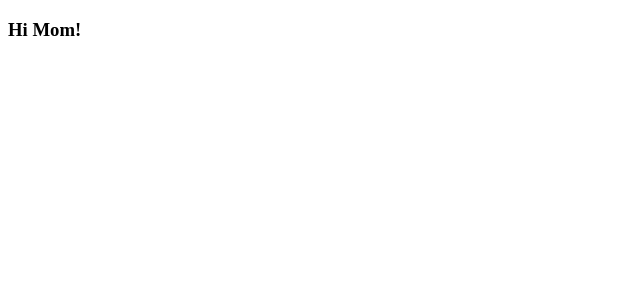
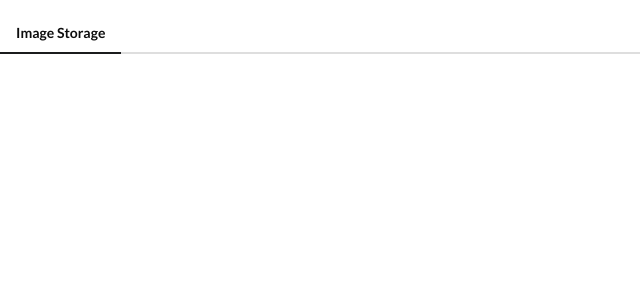
Before and after one commit to YRlp98/vue_imgur_uploader, a Vue app: page / in a window 1280 px wide. Shown: the top 300 px of the page, without its empty margins (0-640 px from the left). Built offline with nearby package versions, Linux system fonts and the light colour scheme.

Commit message:
Implement header

```diff
--- a/public/index.html
+++ b/public/index.html
@@ -1,17 +1,26 @@
 <!DOCTYPE html>
 <html lang="">
+
 <head>
   <meta charset="utf-8">
   <meta http-equiv="X-UA-Compatible" content="IE=edge">
   <meta name="viewport" content="width=device-width,initial-scale=1.0">
   <link rel="icon" href="<%= BASE_URL %>favicon.ico">
-    <title><%= htmlWebpackPlugin.options.title %></title>
+  <link rel="stylesheet" href="https://cdnjs.cloudflare.com/ajax/libs/semantic-ui/2.4.1/semantic.min.css"
+    integrity="sha512-8bHTC73gkZ7rZ7vpqUQThUDhqcNFyYi2xgDgPDHc+GXVGHXq+xPjynxIopALmOPqzo9JZj0k6OqqewdGO3EsrQ=="
+    crossorigin="anonymous" referrerpolicy="no-referrer" />
+  <title>
+    <%= htmlWebpackPlugin.options.title %>
+  </title>
 </head>
+
 <body>
   <noscript>
-      <strong>We're sorry but <%= htmlWebpackPlugin.options.title %> doesn't work properly without JavaScript enabled. Please enable it to continue.</strong>
+    <strong>We're sorry but <%= htmlWebpackPlugin.options.title %> doesn't work properly without JavaScript enabled.
+        Please enable it to continue.</strong>
   </noscript>
   <div id="app"></div>
   <!-- built files will be auto injected -->
 </body>
+
 </html>
--- a/src/App.vue
+++ b/src/App.vue
@@ -1,9 +1,14 @@
 <template>
-  <h3>Hi Mom!</h3>
+  <AppHeader></AppHeader>
 </template>
 
 <script>
+import AppHeader from "./components/AppHeader.vue";
+
 export default {
   name: "App",
+  components: {
+    AppHeader,
+  },
 };
 </script>
--- /dev/null
+++ b/src/components/AppHeader.vue
@@ -0,0 +1,14 @@
+<template>
+  <div class="ui secondary pointing menu">
+    <a href="/" class="active item"> Image Storage </a>
+  </div>
+</template>
+
+<script>
+export default {
+  name: "AppHeader",
+};
+</script>
+
+<style scoped>
+</style>
```
Lines whose indentation alone changed are shown as unchanged.
